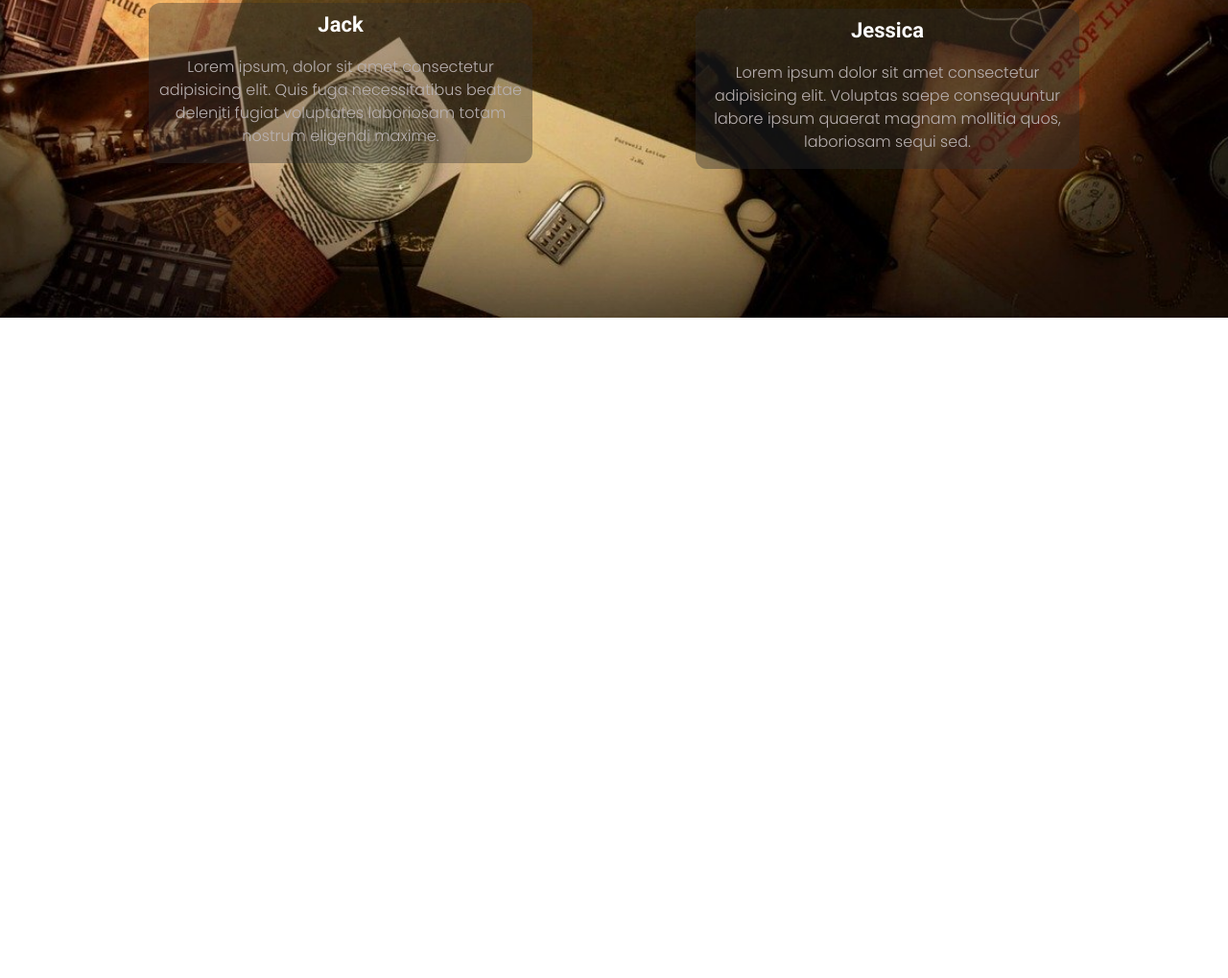
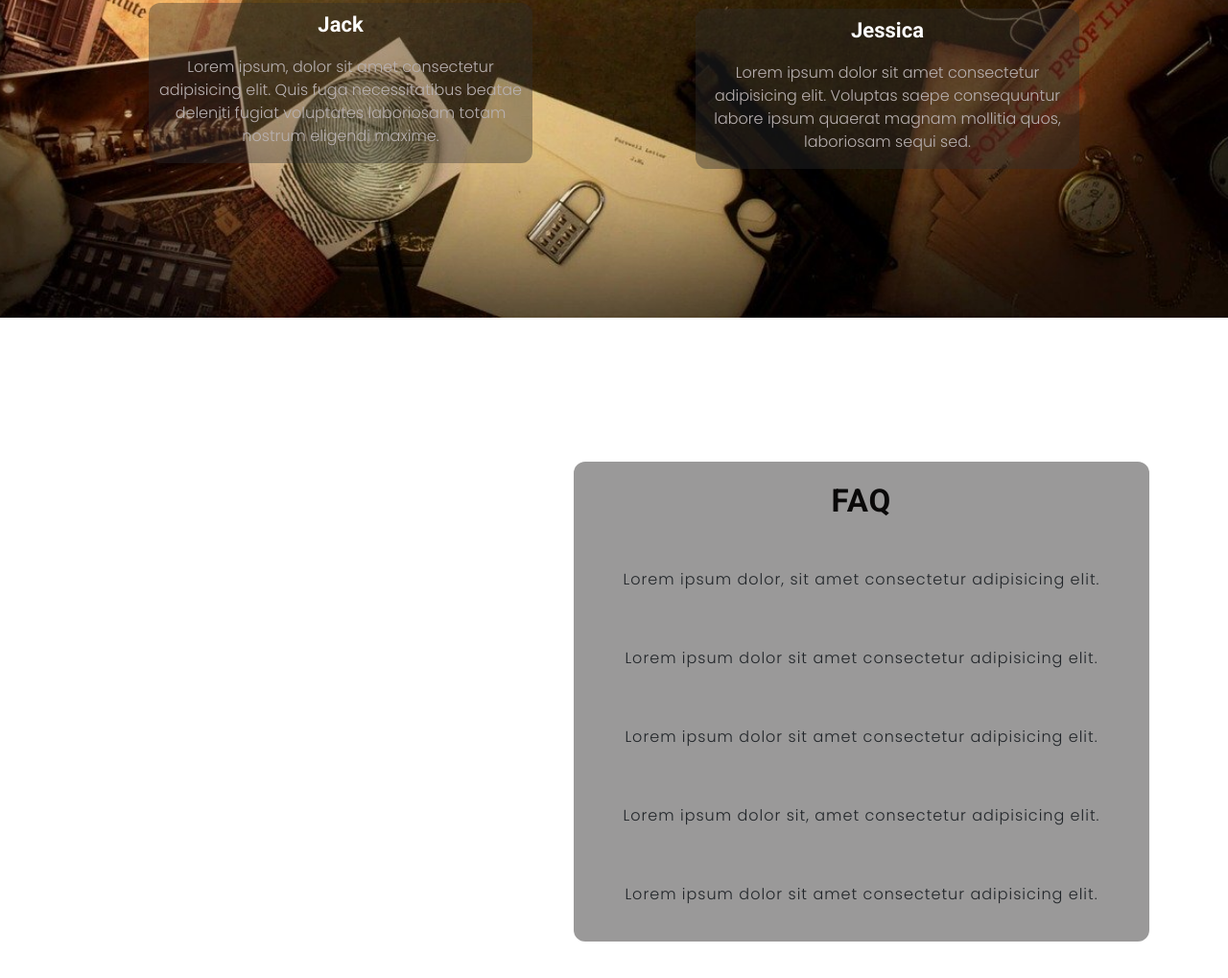
Before and after one commit to CarlosFaccelli26/MilesToneProject-The-Lock-Door, a plain HTML site: page index.html in a window 1280 px wide. Shown: the part 3858-4877 px from the top of the page at 96% size. Before the commit the page ends 4189 px from the top, so only its background shows below. Drawn offline with nearby package versions, Linux system fonts and the light colour scheme; some packages are replaced by stand-ins of ours; a script that the page names is missing.

Commit message:
Adding FAQ section, wich will describe most frequent questions asked

```diff
--- a/assets/css/style.css
+++ b/assets/css/style.css
@@ -329,3 +329,39 @@ ul {
     text-align: center;
     color: rgb(184, 176, 176);
 }
+
+/*============= FAQ =============*/
+
+.faq {
+    min-height: 800px;
+    display: flex;
+    justify-content: center;
+    align-items: center;
+}
+
+.faq-questions {
+    background: rgba(44, 41, 41, 0.473);
+    width: 600px;
+    height: 500px;
+    display: flex;
+    flex-direction: column;
+    justify-content: space-around;
+    margin-left: 100%;
+    transform: translate(-100%);
+    border-radius: 12px;
+}
+
+.faq-questions h4 {
+    font-size: 33px;
+    font-family: 'Roboto', sans-serif;
+    font-weight: 600;
+    letter-spacing: 1px;
+    color: rgb(10, 9, 9);
+    text-align: center;
+}
+
+.faq-questions p {
+    text-align: center;
+    font-size: 16px;
+    letter-spacing: 1px;
+}
--- a/index.html
+++ b/index.html
@@ -276,6 +276,24 @@
         </div>
     </section>
     <!-- /Reviews -->
+    <!-- FAQ -->
+    <section class="faq">
+        <div class="container">
+            <div class="row">
+                <div class="col-12">
+                    <div class="faq-questions">
+                        <h4>FAQ</h4>
+                        <p>Lorem ipsum dolor, sit amet consectetur adipisicing elit.</p>
+                        <p>Lorem ipsum dolor sit amet consectetur adipisicing elit.</p>
+                        <p>Lorem ipsum dolor sit amet consectetur adipisicing elit.</p>
+                        <p>Lorem ipsum dolor sit, amet consectetur adipisicing elit.</p>
+                        <p>Lorem ipsum dolor sit amet consectetur adipisicing elit.</p>
+                    </div>
+                </div>
+            </div>
+        </div>
+    </section>
+    <!-- /FAQ -->
 
 
     <!-- Custom Javascript -->
```
